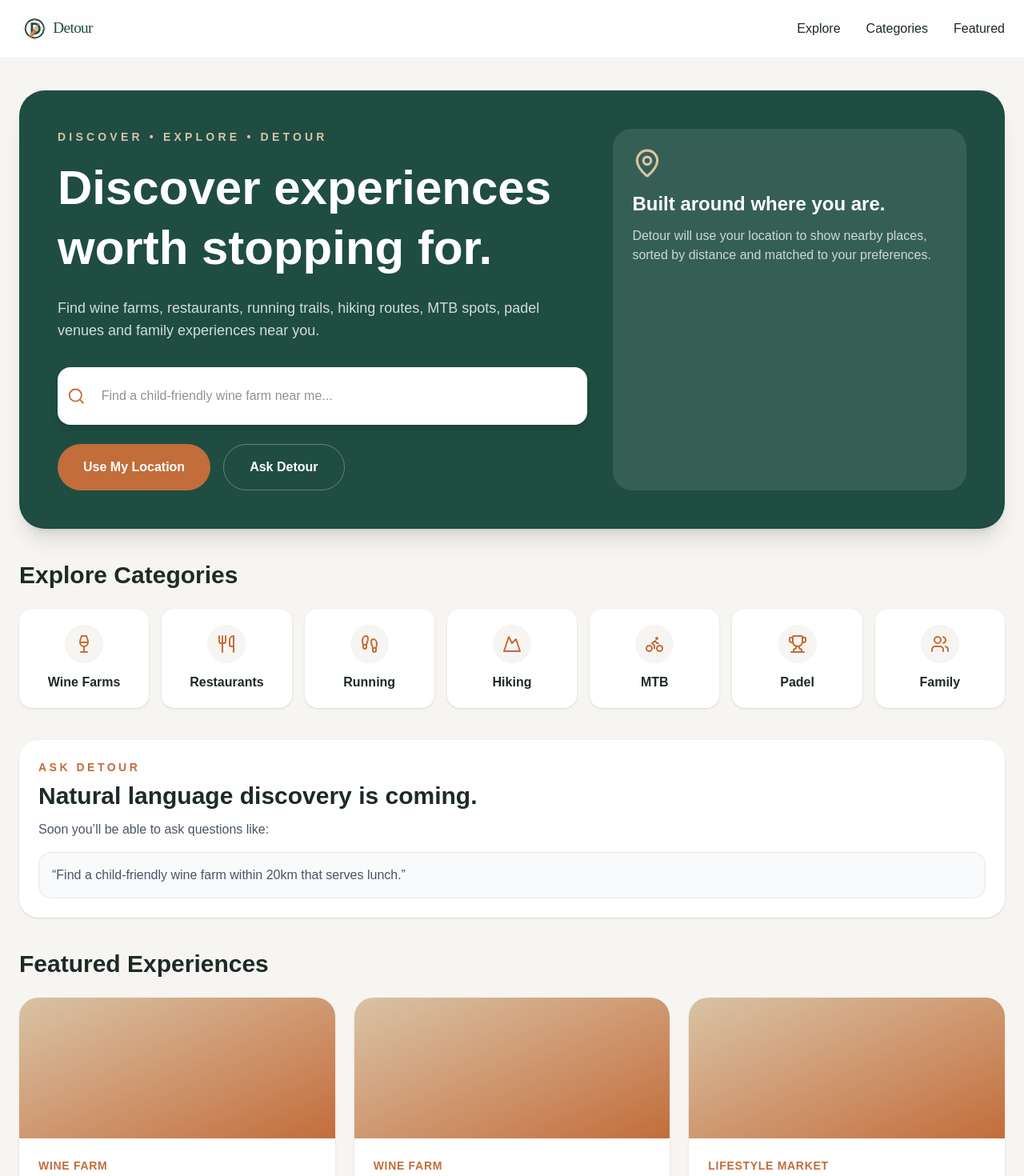
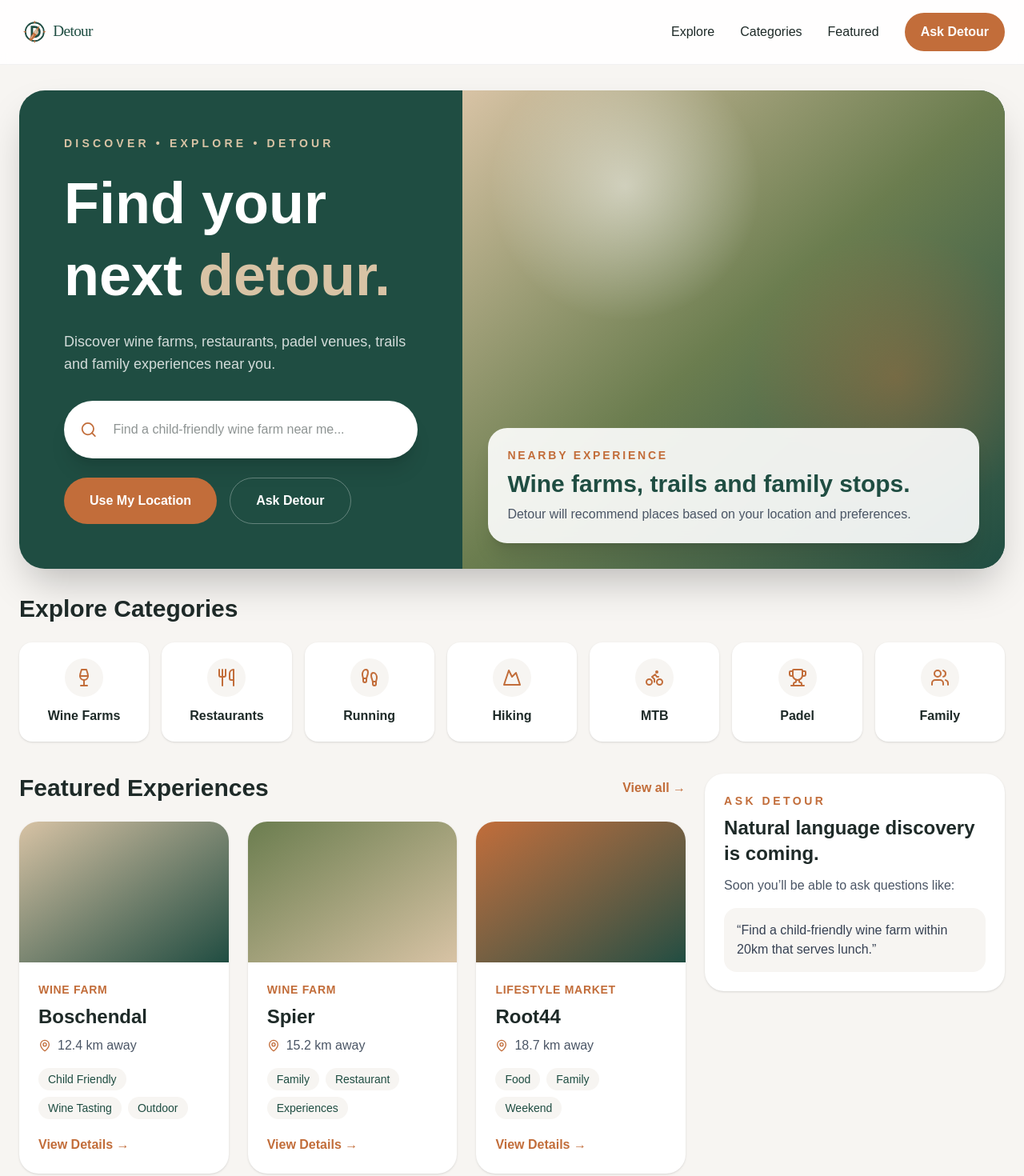
Before and after one commit to eugenejacobs16-lang/mydetour-web, a Next.js app: page / in a window 1280 px wide. Shown: the top 1470 px of the page at 80% size. Built offline with nearby package versions, Linux system fonts and the light colour scheme.

Commit message:
Upgrade Detour landing page

```diff
--- a/app/page.tsx
+++ b/app/page.tsx
@@ -55,7 +55,7 @@
             priority
           />
 
-          <nav className="hidden gap-8 md:flex">
+          <nav className="hidden items-center gap-8 md:flex">
             <a href="#explore" className="font-medium hover:text-[#C26D3A]">
               Explore
             </a>
@@ -65,29 +65,35 @@
             <a href="#featured" className="font-medium hover:text-[#C26D3A]">
               Featured
             </a>
+            <a
+              href="#ask"
+              className="rounded-full bg-[#C26D3A] px-5 py-3 font-bold text-white"
+            >
+              Ask Detour
+            </a>
           </nav>
         </div>
       </header>
 
-      <section id="explore" className="px-6 py-10">
-        <div className="mx-auto grid max-w-7xl gap-8 rounded-[2rem] bg-[#1F4D42] p-8 text-white shadow-xl md:grid-cols-[1.2fr_0.8fr] md:p-12">
-          <div>
-            <p className="mb-4 text-sm font-bold uppercase tracking-[0.3em] text-[#D8C3A5]">
+      <section id="explore" className="px-6 py-8">
+        <div className="mx-auto grid max-w-7xl overflow-hidden rounded-[2rem] bg-[#1F4D42] shadow-2xl lg:grid-cols-[0.9fr_1.1fr]">
+          <div className="p-8 text-white md:p-12 lg:p-14">
+            <p className="mb-5 text-sm font-bold uppercase tracking-[0.3em] text-[#D8C3A5]">
               Discover • Explore • Detour
             </p>
 
-            <h1 className="max-w-4xl text-4xl font-bold leading-tight md:text-6xl">
-              Discover experiences worth stopping for.
+            <h1 className="max-w-3xl text-5xl font-bold leading-tight md:text-7xl">
+              Find your next <span className="text-[#D8C3A5]">detour.</span>
             </h1>
 
             <p className="mt-6 max-w-2xl text-lg text-white/80">
-              Find wine farms, restaurants, running trails, hiking routes, MTB
-              spots, padel venues and family experiences near you.
+              Discover wine farms, restaurants, padel venues, trails and family
+              experiences near you.
             </p>
 
-            <div className="mt-8 rounded-2xl bg-white p-3 shadow-lg">
+            <div className="mt-8 rounded-full bg-white p-3 shadow-xl">
               <div className="flex items-center gap-3">
-                <Search className="text-[#C26D3A]" size={24} />
+                <Search className="ml-2 text-[#C26D3A]" size={24} />
                 <input
                   className="w-full bg-transparent px-2 py-3 text-[#1E2A28] outline-none"
                   placeholder="Find a child-friendly wine farm near me..."
@@ -96,23 +102,31 @@
             </div>
 
             <div className="mt-6 flex flex-col gap-4 sm:flex-row">
-              <button className="rounded-full bg-[#C26D3A] px-8 py-4 font-bold text-white transition hover:opacity-90">
+              <button className="rounded-full bg-[#C26D3A] px-8 py-4 font-bold text-white">
                 Use My Location
               </button>
 
-              <button className="rounded-full border border-white/30 px-8 py-4 font-bold text-white transition hover:bg-white/10">
+              <button className="rounded-full border border-white/30 px-8 py-4 font-bold text-white">
                 Ask Detour
               </button>
             </div>
           </div>
 
-          <div className="rounded-[1.5rem] bg-white/10 p-6">
-            <MapPin className="mb-4 text-[#D8C3A5]" size={38} />
-            <h2 className="text-2xl font-bold">Built around where you are.</h2>
-            <p className="mt-3 text-white/75">
-              Detour will use your location to show nearby places, sorted by
-              distance and matched to your preferences.
+          <div className="relative min-h-[420px] bg-gradient-to-br from-[#D8C3A5] via-[#6B7D4F] to-[#1F4D42]">
+            <div className="absolute inset-0 bg-[radial-gradient(circle_at_30%_20%,rgba(255,255,255,0.5),transparent_25%),radial-gradient(circle_at_80%_60%,rgba(194,109,58,0.35),transparent_28%)]" />
+
+            <div className="absolute bottom-8 left-8 right-8 rounded-3xl bg-white/90 p-6 shadow-xl backdrop-blur">
+              <p className="text-sm font-bold uppercase tracking-[0.2em] text-[#C26D3A]">
+                Nearby Experience
               </p>
+              <h2 className="mt-2 text-3xl font-bold text-[#1F4D42]">
+                Wine farms, trails and family stops.
+              </h2>
+              <p className="mt-2 text-gray-600">
+                Detour will recommend places based on your location and
+                preferences.
+              </p>
+            </div>
           </div>
         </div>
       </section>
@@ -142,33 +156,28 @@
       </section>
 
       <section className="px-6 pb-10">
-        <div className="mx-auto max-w-7xl rounded-3xl bg-white p-6 shadow-sm">
-          <p className="text-sm font-bold uppercase tracking-[0.25em] text-[#C26D3A]">
-            Ask Detour
-          </p>
-          <h2 className="mt-2 text-3xl font-bold">
-            Natural language discovery is coming.
-          </h2>
-          <p className="mt-3 text-gray-600">
-            Soon you’ll be able to ask questions like:
-          </p>
-          <div className="mt-4 rounded-2xl border border-gray-200 bg-gray-50 p-4 text-gray-600">
-            “Find a child-friendly wine farm within 20km that serves lunch.”
+        <div className="mx-auto grid max-w-7xl gap-6 lg:grid-cols-[1fr_0.45fr]">
+          <section id="featured">
+            <div className="mb-6 flex items-center justify-between">
+              <h2 className="text-3xl font-bold">Featured Experiences</h2>
+              <button className="font-bold text-[#C26D3A]">View all →</button>
             </div>
-        </div>
-      </section>
-
-      <section id="featured" className="px-6 pb-16">
-        <div className="mx-auto max-w-7xl">
-          <h2 className="mb-6 text-3xl font-bold">Featured Experiences</h2>
 
             <div className="grid gap-6 md:grid-cols-3">
-            {featuredVenues.map((venue) => (
+              {featuredVenues.map((venue, index) => (
                 <div
                   key={venue.name}
                   className="overflow-hidden rounded-3xl bg-white shadow-sm transition hover:-translate-y-1 hover:shadow-lg"
                 >
-                <div className="h-44 bg-gradient-to-br from-[#D8C3A5] to-[#C26D3A]" />
+                  <div
+                    className={`h-44 ${
+                      index === 0
+                        ? "bg-gradient-to-br from-[#D8C3A5] to-[#1F4D42]"
+                        : index === 1
+                        ? "bg-gradient-to-br from-[#6B7D4F] to-[#D8C3A5]"
+                        : "bg-gradient-to-br from-[#C26D3A] to-[#1F4D42]"
+                    }`}
+                  />
 
                   <div className="p-6">
                     <div className="text-sm font-bold uppercase tracking-wider text-[#C26D3A]">
@@ -177,7 +186,10 @@
 
                     <h3 className="mt-2 text-2xl font-bold">{venue.name}</h3>
 
-                  <p className="mt-2 text-gray-600">{venue.distance}</p>
+                    <p className="mt-2 flex items-center gap-2 text-gray-600">
+                      <MapPin size={16} className="text-[#C26D3A]" />
+                      {venue.distance}
+                    </p>
 
                     <div className="mt-4 flex flex-wrap gap-2">
                       {venue.tags.map((tag) => (
@@ -190,13 +202,35 @@
                       ))}
                     </div>
 
-                  <button className="mt-5 rounded-full border border-[#1F4D42] px-5 py-2 font-medium text-[#1F4D42]">
-                    View Details
+                    <button className="mt-5 font-bold text-[#C26D3A]">
+                      View Details →
                     </button>
                   </div>
                 </div>
               ))}
             </div>
+          </section>
+
+          <section
+            id="ask"
+            className="rounded-3xl bg-white p-6 shadow-sm lg:self-start"
+          >
+            <p className="text-sm font-bold uppercase tracking-[0.25em] text-[#C26D3A]">
+              Ask Detour
+            </p>
+
+            <h2 className="mt-2 text-2xl font-bold">
+              Natural language discovery is coming.
+            </h2>
+
+            <p className="mt-3 text-gray-600">
+              Soon you’ll be able to ask questions like:
+            </p>
+
+            <div className="mt-4 rounded-2xl bg-[#F7F5F2] p-4 text-gray-700">
+              “Find a child-friendly wine farm within 20km that serves lunch.”
+            </div>
+          </section>
         </div>
       </section>
     </main>
```
Lines whose indentation alone changed are shown as unchanged.
